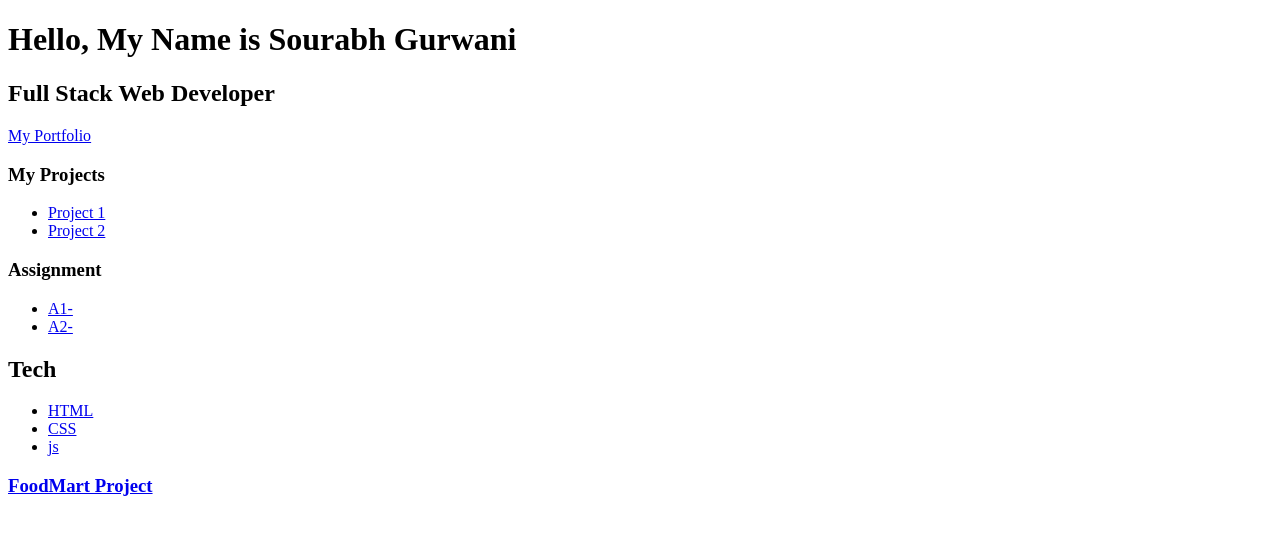
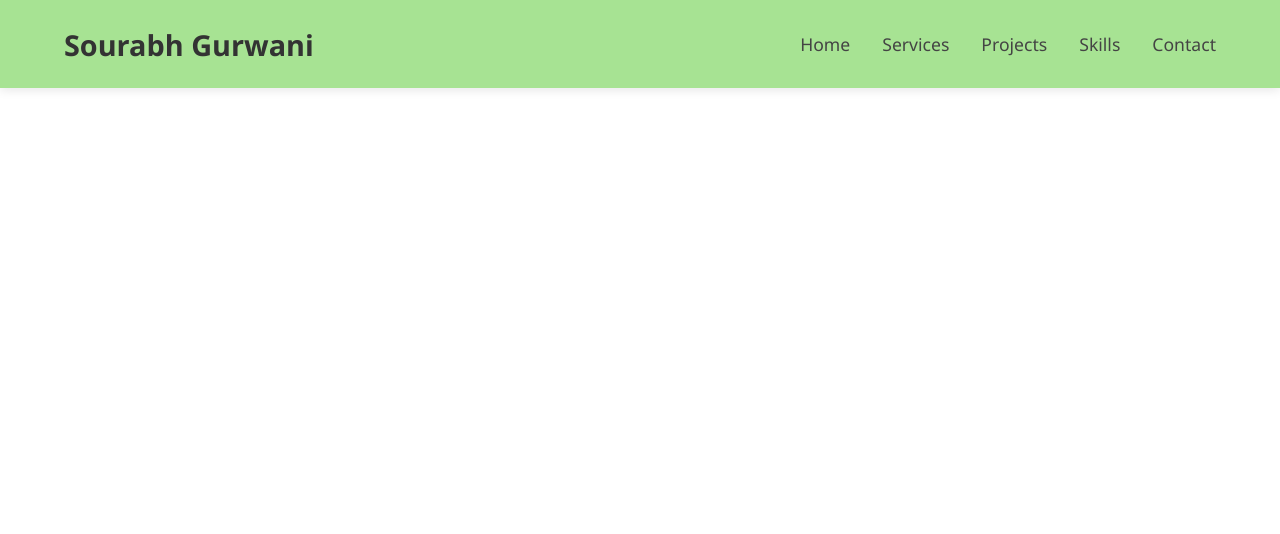
Before and after one commit to SourabhGurwani/SourabhGurwani.github.io, a plain HTML site: page index.html in a window 1280 px wide. Drawn offline with Linux system fonts and the light colour scheme.

Commit message:
update portfolio.

```diff
--- a/index.html
+++ b/index.html
@@ -4,38 +4,20 @@
     <meta charset="UTF-8">
     <meta name="viewport" content="width=device-width, initial-scale=1.0">
     <title>Document</title>
-
+    <link rel="stylesheet" href="style.css">
 </head>
 <body>
-    <h1>Hello, My Name is Sourabh Gurwani</h1>
-    <h2>Full Stack Web Developer</h2>
+    <header>
+        <h2>Sourabh Gurwani</h2>
 
-    <a href="portfolio/index.html">My Portfolio</a>
+        <ul class="nav-items">
+            <li>Home</li>
+            <li>Services</li>
+            <li>Projects</li>
+            <li>Skills</li>
+            <li>Contact</li>
+        </ul>
 
-    <h3>My Projects</h3>
-    <ul>
-        <li><a href="Projects/p1.html">Project 1</a></li>
-        <li><a href="Projects/p2.html">Project 2</a></li>
-    </ul>
-
-    <h3>Assignment</h3>
-    <ul>
-        <li><a href="Assignment/a1.html">A1-</a></li>
-        <li><a href="Assignment/a2.html">A2-</a></li>
-    </ul>
-
-    <H2>Tech</H2>
-    <ul>
-        <li><a href="html/index.html">HTML</a></li>
-        <li><a href="css/index.html">CSS</a></li>
-        <li><a href="js/home.html">js</a></li>
-    </ul>
-
-    <h3><a href="FoodMart/index.html">FoodMart Project</a></h3>
-
-
-
-
-
+    </header>
 </body>
 </html>
--- a/portfolio/style.css
+++ /dev/null
@@ -1,79 +0,0 @@
-/* Reset some default styles */
-* {
-    margin: 0;
-    padding: 0;
-    box-sizing: border-box;
-}
-
-body {
-    font-family: 'Segoe UI', Tahoma, Geneva, Verdana, sans-serif;
-}
-
-header {
-    display: flex;
-    justify-content: space-between;
-    align-items: center;
-    padding: 1.5rem 5%;
-    background-color: #a7e393;
-    box-shadow: 0 2px 10px rgba(0, 0, 0, 0.1);
-    position: sticky;
-    top: 0;
-    z-index: 100;
-}
-
-header h2 {
-    color: #333;
-    font-size: 1.8rem;
-    font-weight: 700;
-}
-
-.nav-items {
-    display: flex;
-    list-style: none;
-    gap: 2rem;
-}
-
-.nav-items li {
-    font-size: 1.1rem;
-    font-weight: 500;
-    color: #444;
-    cursor: pointer;
-    transition: all 0.3s ease;
-    padding: 0.5rem 0;
-    position: relative;
-}
-
-.nav-items li:hover {
-    color: #0066cc;
-}
-
-.nav-items li::after {
-    content: '';
-    position: absolute;
-    width: 0;
-    height: 2px;
-    bottom: 0;
-    left: 0;
-    background-color: #0066cc;
-    transition: width 0.3s ease;
-}
-
-.nav-items li:hover::after {
-    width: 100%;
-}
-
-/* Responsive design for smaller screens */
-@media (max-width: 768px) {
-    header {
-        flex-direction: column;
-        padding: 1rem;
-    }
-
-    header h2 {
-        margin-bottom: 1rem;
-    }
-
-    .nav-items {
-        gap: 1rem;
-    }
-}
--- a/style.css
+++ b/style.css
@@ -1,62 +1,79 @@
-body {
-    font-family: 'Segoe UI', Arial, sans-serif;
-    background: #010b1a;
-    color: #222;
+/* Reset some default styles */
+* {
     margin: 0;
-    padding: 0 0px;
+    padding: 0;
+    box-sizing: border-box;
 }
 
-h1 {
-    color: hsla(180, 11%, 98%, 0.933);
-    margin-top: 32px;
-    font-size: 2.5rem;
-    text-align: center;
-    letter-spacing: 1px;
+body {
+    font-family: 'Segoe UI', Tahoma, Geneva, Verdana, sans-serif;
 }
 
-h2 {
-    color: #ebe4e9;
-    margin-top: 10px;
-    font-size: 1.7rem;
-    border-bottom: 2px solid #e0e7ef;
-    padding-bottom: 8px;
-    text-align: center;
-    opacity:1
+header {
+    display: flex;
+    justify-content: space-between;
+    align-items: center;
+    padding: 1.5rem 5%;
+    background-color: #a7e393;
+    box-shadow: 0 2px 10px rgba(0, 0, 0, 0.1);
+    position: sticky;
+    top: 0;
+    z-index: 100;
 }
 
-div {
-    background: #fff;
-    border-radius: 12px;
-    box-shadow: 0 2px 12px rgba(44, 62, 80, 0.07);
-    max-width: 700px;
-    margin: 15px auto;
-    padding: 15px 24px;
+header h2 {
+    color: #333;
+    font-size: 1.8rem;
+    font-weight: 700;
 }
 
-h3 {
-    margin-top: 0;
-    font-size: 1.2rem;
-    color: #2d6cdf;
+.nav-items {
+    display: flex;
+    list-style: none;
+    gap: 2rem;
 }
 
-a {
-    color: #2d6cdf;
-    text-decoration: none;
-    transition: color 0.2s;
+.nav-items li {
+    font-size: 1.1rem;
+    font-weight: 500;
+    color: #444;
+    cursor: pointer;
+    transition: all 0.3s ease;
+    padding: 0.5rem 0;
+    position: relative;
 }
 
-a:hover {
-    color: #174a8b;
-    text-decoration: underline;
+.nav-items li:hover {
+    color: #0066cc;
 }
 
-ul {
-    margin: 16px 0 0 24px;
-    padding: 0;
+.nav-items li::after {
+    content: '';
+    position: absolute;
+    width: 0;
+    height: 2px;
+    bottom: 0;
+    left: 0;
+    background-color: #0066cc;
+    transition: width 0.3s ease;
 }
 
-li {
-    margin-bottom: 10px;
-    line-height: 1.6;
-    font-size: 1rem;
+.nav-items li:hover::after {
+    width: 100%;
 }
+
+/* Responsive design for smaller screens */
+@media (max-width: 768px) {
+    header {
+        flex-direction: column;
+        padding: 1rem;
+    }
+
+    header h2 {
+        margin-bottom: 1rem;
+    }
+
+    .nav-items {
+        gap: 1rem;
+    }
+}
```
Also changed, not shown: portfolio/index.html (deleted, +0 -23 lines), portfolio/temp.html (added, +41 -0 lines).
